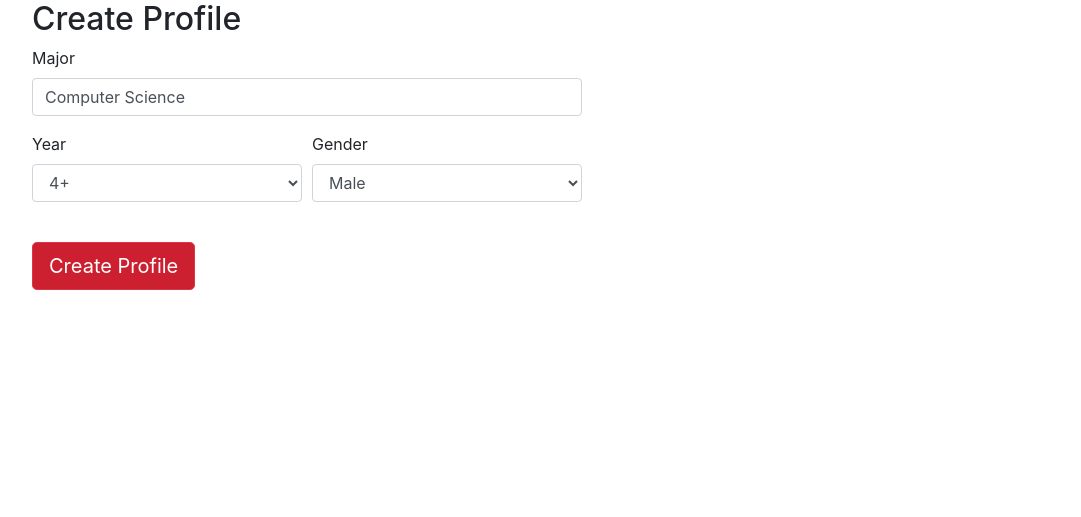
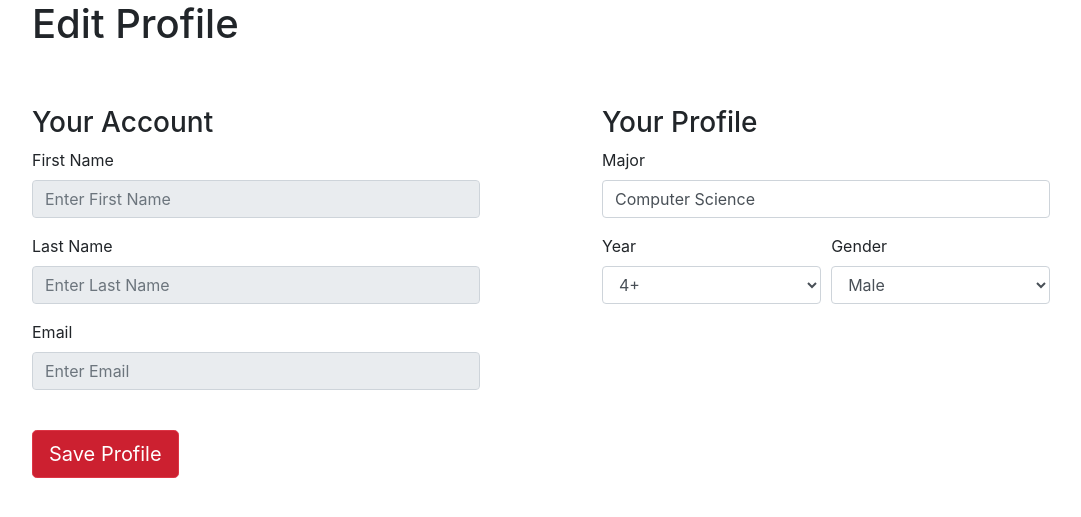
Before and after one commit to michaeldrrc/yuroomie, a Django app: template accounts/templates/accounts/edit_profile.html in a window 1280 px wide. Shown: the part 66-583 px from the top of the page, without its empty margins (53-1134 px from the left). Run offline with Django 3.2, Linux system fonts and the light colour scheme; the template is opened without the code that fills it: values that come from a table or form of the project are taken from there, others are empty; data comes from the database, SQL or seed files in the repository; both versions use the stored data as it was after the commit; some libraries are stand-ins or nearby versions.

Commit message:
Formatted Edit Profile Page

```diff
--- a/accounts/templates/accounts/edit_profile.html
+++ b/accounts/templates/accounts/edit_profile.html
@@ -3,17 +3,41 @@
 {% block body %}
 <form method='post' action="{% url 'edit_profile' %}">
     {% csrf_token %}
-    <h2>Create Profile</h2>
-
+    <h1>Edit Profile</h1>
+    <div class="w-100" style="height:50px;"></div>
+    <div class="row">
+        <div class="col-md-6 col-sm-12">
+            <h3>Your Account</h3>
             <div class="form-row">
-        <div class="form-group col-md-6">
+                <div class="form-group col-md-10">
+                    <label for="fName">First Name</label>
+                    <input type="text" name="fName" value="{{user.first_name}}" id="fName" class="form-control" placeholder="Enter First Name" disabled>
+                </div>
+            </div>
+            <div class="form-row">
+                <div class="form-group col-md-10">
+                    <label for="lName">Last Name</label>
+                    <input type="text" name="lName" value="{{user.last_name}}" id="lName" class="form-control" placeholder="Enter Last Name" disabled>
+                </div>
+            </div>
+            <div class="form-row">
+                <div class="form-group col-md-10">
+                    <label for="email">Email</label>
+                    <input type="text" name="email" value="{{user.email}}" id="email" class="form-control" placeholder="Enter Email" disabled>
+                </div>
+            </div>
+        </div>
+        <div class="col-md-6 col-sm-12">
+            <h3>Your Profile</h3>
+            <div class="form-row">
+                <div class="form-group col-md-10">
                     <label for="majorInput">Major</label>
                     <input type="text" name="major" value="{{profile.major}}" id="majorInput" class="form-control" placeholder="Enter Major">
                 </div>
             </div>
 
             <div class="form-row">
-        <div class="form-group col-md-3">
+                <div class="form-group col-md-5">
                     <label for="exampleFormControlSelect1">Year</label>
                     <select class="form-control" id="exampleFormControlSelect1" name="year">
                     <option {% if profile.year == 1 %}selected{% endif %} value="1">1</option>
@@ -22,7 +46,7 @@
                     <option {% if profile.year == 4 %}selected{% endif %} value="4">4+</option>
                     </select>
                 </div>
-        <div class="form-group col-md-3">
+                <div class="form-group col-md-5">
                     <label for="genderSelect">Gender</label>
                     <select class="form-control" id="exampleFormControlSelect1" name="gender">
                         <option {% if profile.gender == 'm' %}selected{% endif %} value="m">Male</option>
@@ -31,7 +55,9 @@
                     </select>
                 </div>
             </div>
+        </div>
+    </div>
     <br>
-    <button class="btn btn-lg btn-danger" type="submit">Create Profile</button>
+    <button class="btn btn-lg btn-danger" type="submit">Save Profile</button>
 </form>
 {% endblock %}
```
Also changed, not shown: db.sqlite3. Lines whose indentation alone changed are shown as unchanged.
